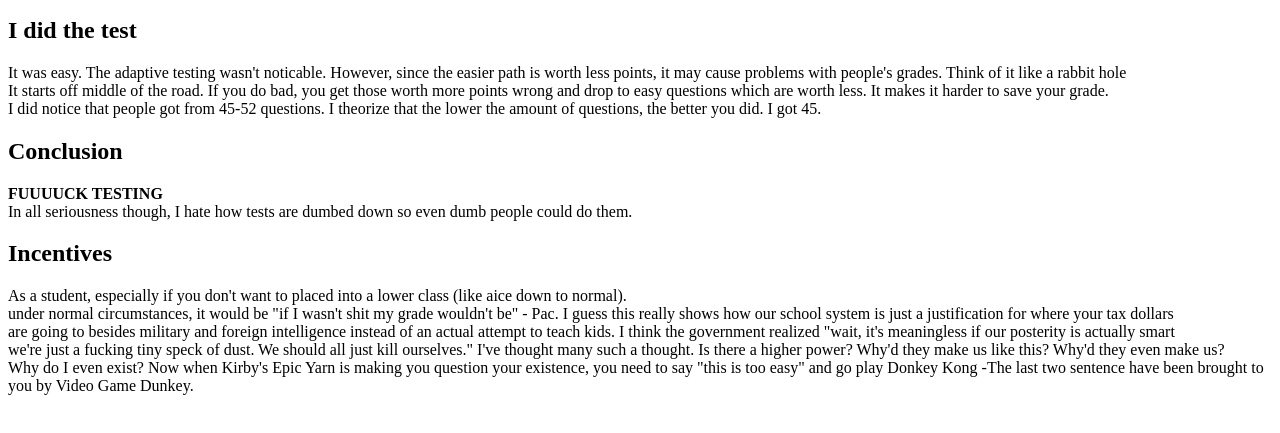
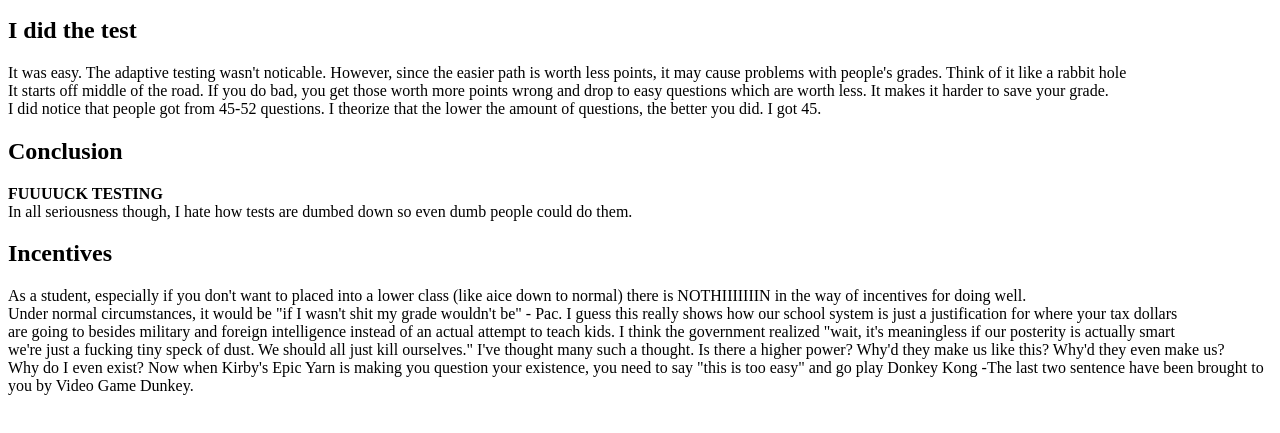
Before and after one commit to MastrCheef99/beefTestEnvironment, a plain HTML site: page adaptivetesting.html in a window 1280 px wide. Shown: the part 155-588 px from the top of the page. Drawn offline with Linux system fonts and the light colour scheme.

Commit message:
Update adaptivetesting.html

```diff
--- a/adaptivetesting.html
+++ b/adaptivetesting.html
@@ -14,8 +14,8 @@
       <p><strong>FUUUUCK TESTING</strong><br>
       In all seriousness though, I hate how tests are dumbed down so even dumb people could do them.</p>
       <h2>Incentives</h2>
-      <p>As a student, especially if you don't want to placed into a lower class (like aice down to normal). <br>
-      under normal circumstances, it would be "if I wasn't shit my grade wouldn't be" - Pac. I guess this really shows how our school system is just a justification for where your tax dollars<br>
+      <p>As a student, especially if you don't want to placed into a lower class (like aice down to normal) there is NOTHIIIIIIIN in the way of incentives for doing well. <br>
+      Under normal circumstances, it would be "if I wasn't shit my grade wouldn't be" - Pac. I guess this really shows how our school system is just a justification for where your tax dollars<br>
       are going to besides military and foreign intelligence instead of an actual attempt to teach kids. I think the government realized "wait, it's meaningless if our posterity is actually smart<br>
       we're just a fucking tiny speck of dust. We should all just kill ourselves." I've thought many such a thought. Is there a higher power? Why'd they make us like this? Why'd they even make us?<br>
       Why do I even exist? Now when Kirby's Epic Yarn is making you question your existence, you need to say "this is too easy" and go play Donkey Kong -The last two sentence have been brought to you by Video Game Dunkey.<p>
```
